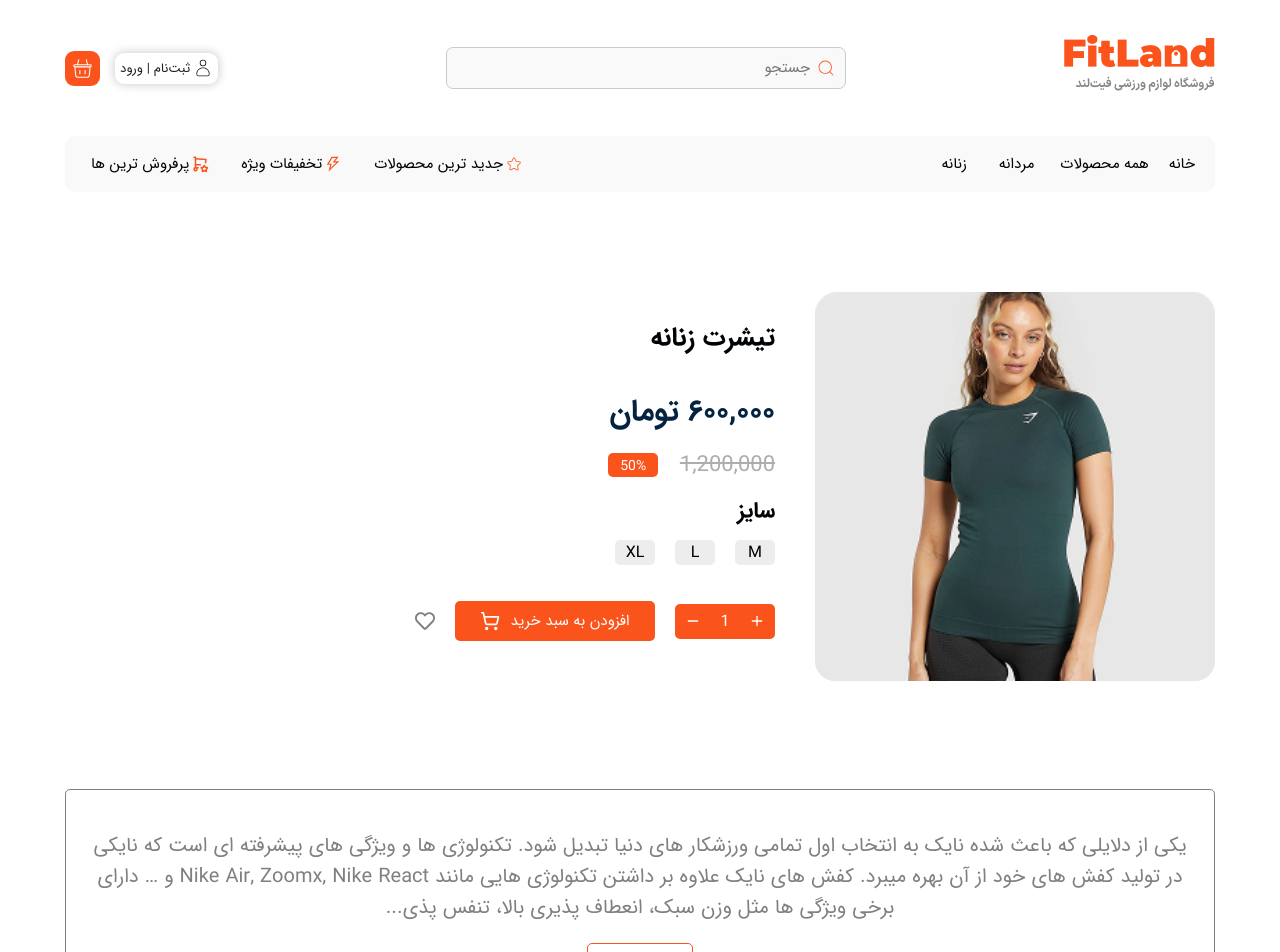
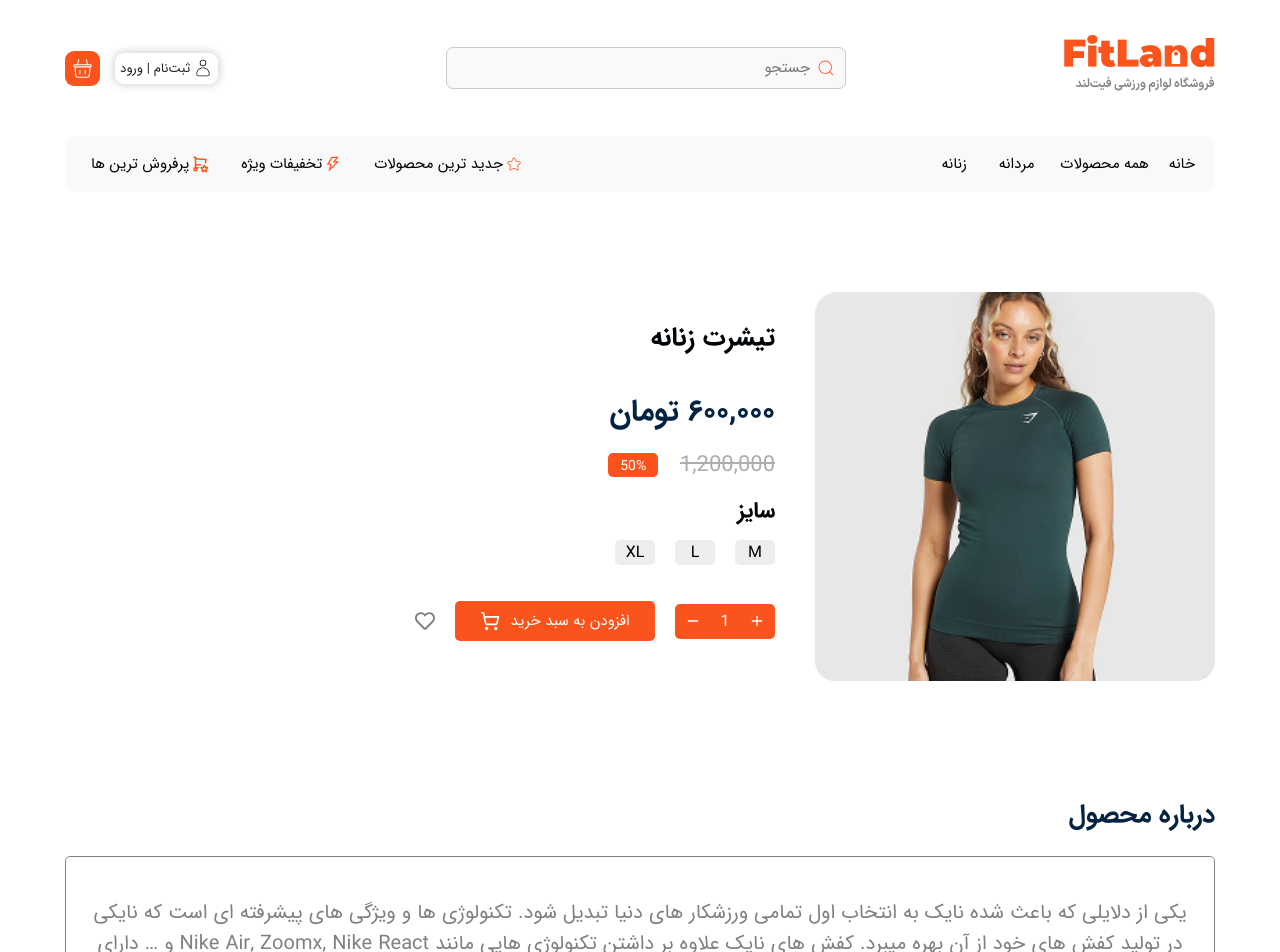
Before and after one commit to NooberThanYall/FitLand, a React (Vite) app: page /MainProduct in a window 1280 px wide. Shown: the top 952 px of the page. Built offline with nearby package versions, Linux system fonts and the light colour scheme.

Commit message:
set title for product info

```diff
--- a/src/Components/ProductDetails/ProductDetails.css
+++ b/src/Components/ProductDetails/ProductDetails.css
@@ -225,3 +225,11 @@
     position: relative;
     top: 130px;
 }
+
+.title-product-info{
+    color: #032340;
+    font-size: 26px;
+    font-weight: 700;
+    position: relative;
+    top: 80px;
+}
--- a/src/Components/ProductDetails/ProductDetails.tsx
+++ b/src/Components/ProductDetails/ProductDetails.tsx
@@ -56,12 +56,13 @@ export default function ProductDetails() {
 
       </div>
 
+      <p className="title-product-info">درباره محصول</p>
       <div className="container-product-info">
         <p className="text-info-product">{isShowMore ? infoProduct : infoProduct.slice(0, 306)}{!isShowMore && showDot}</p>
         <button className='btn-show-more-less-text-product-info' onClick={() => setIsShowMore(!isShowMore)}>{isShowMore ? showless : showMore}</button>
       </div>
 
-        <p className="title-comments">نظرات کاربران</p>
+      <p className="title-comments">نظرات کاربران</p>
       <div className="container-comments-and-add-comments">
         <div className="container-comments">
           <Comments />
```
